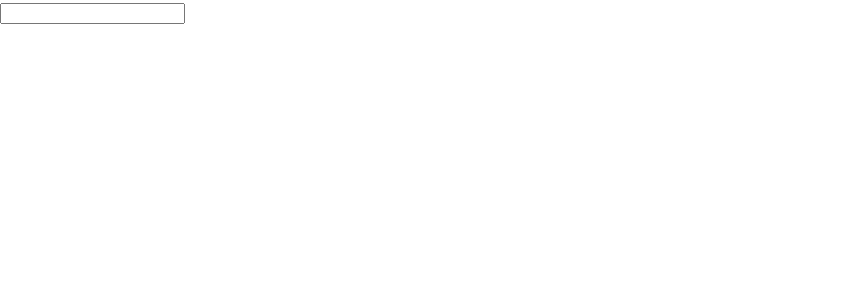
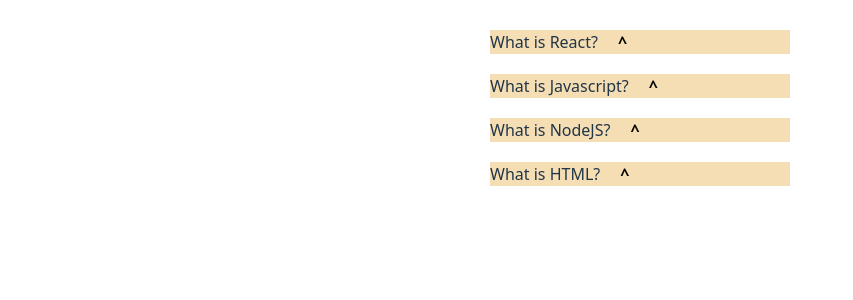
Before and after one commit to Sreejita2023/machineCodingFrontend, a React (Vite) app: page / in a window 1280 px wide. Shown: the top 300 px of the page, without its empty margins (0-853 px from the left). Built offline with nearby package versions, Linux system fonts and the light colour scheme.

Commit message:
Accordion

```diff
--- /dev/null
+++ b/src/Accordion/components/data.jsx
@@ -0,0 +1,23 @@
+const json=[
+    {
+        id:1,
+        ques:"What is React?",
+        ans:"It is a library"
+    },
+    {
+        id:2,
+        ques:"What is Javascript?",
+        ans:"It is a language"
+    },
+    {
+        id:3,
+        ques:"What is NodeJS?",
+        ans:"It is a runtime environment"
+    },
+    {
+        id:4,
+        ques:"What is HTML?",
+        ans:"It is a markup language"
+    },
+]
+export default json
--- /dev/null
+++ b/src/Accordion/index.css
@@ -0,0 +1,24 @@
+.body{
+    display: flex;
+    flex-direction: column;
+    margin-top: 30px;
+
+    align-items: center;
+}
+.box{
+    margin-bottom: 20px;
+}
+.ques{
+    background-color: wheat;
+    width: 300px;
+    text-align: left;
+}
+.arrow{
+    text-align: right;
+    color: black;
+    font-weight: bold;
+    margin-left: 20px;
+    transition: 0.15s ease-in;
+    cursor: pointer;
+    display: inline-block;
+}
--- /dev/null
+++ b/src/Accordion/index.jsx
@@ -0,0 +1,30 @@
+import React, { useState } from 'react'
+import json from './components/data'
+import "./index.css"
+function Index() {
+  const len=json.length
+  const [opened,setOpened]=useState(new Array(len).fill(false))
+  const handleClick=(id)=>{
+    const curr=opened[id]
+    const updated=[...opened]
+    updated.map((_,index)=>{
+      updated[index]=false
+    })
+    updated[id]=!curr
+    setOpened(updated)
+  }
+  return (
+    <div class="body">{
+        (json && json.length>0)? json.map((item,index)=>(
+            <div class="box" key={item.id}>
+                <div class="ques" onClick={()=>handleClick(index)}>{item.ques}
+                    <span class="arrow" style={{ transform: `${opened[index]?"rotate(180deg)":"rotate(0deg)"}` }}>^</span>
+                </div>
+                 <div class="ans" style={{ display:`${opened[index]?"block":"none"}`}}>{item.ans}</div>
+            </div>
+         )):<div>No items available</div>
+        }</div>
+  )
+}
+
+export default Index
--- a/src/App.jsx
+++ b/src/App.jsx
@@ -1,4 +1,4 @@
-import Index from "./ChipsInput"
+import Index from "./Accordion"
 
 function App() {
 
```
